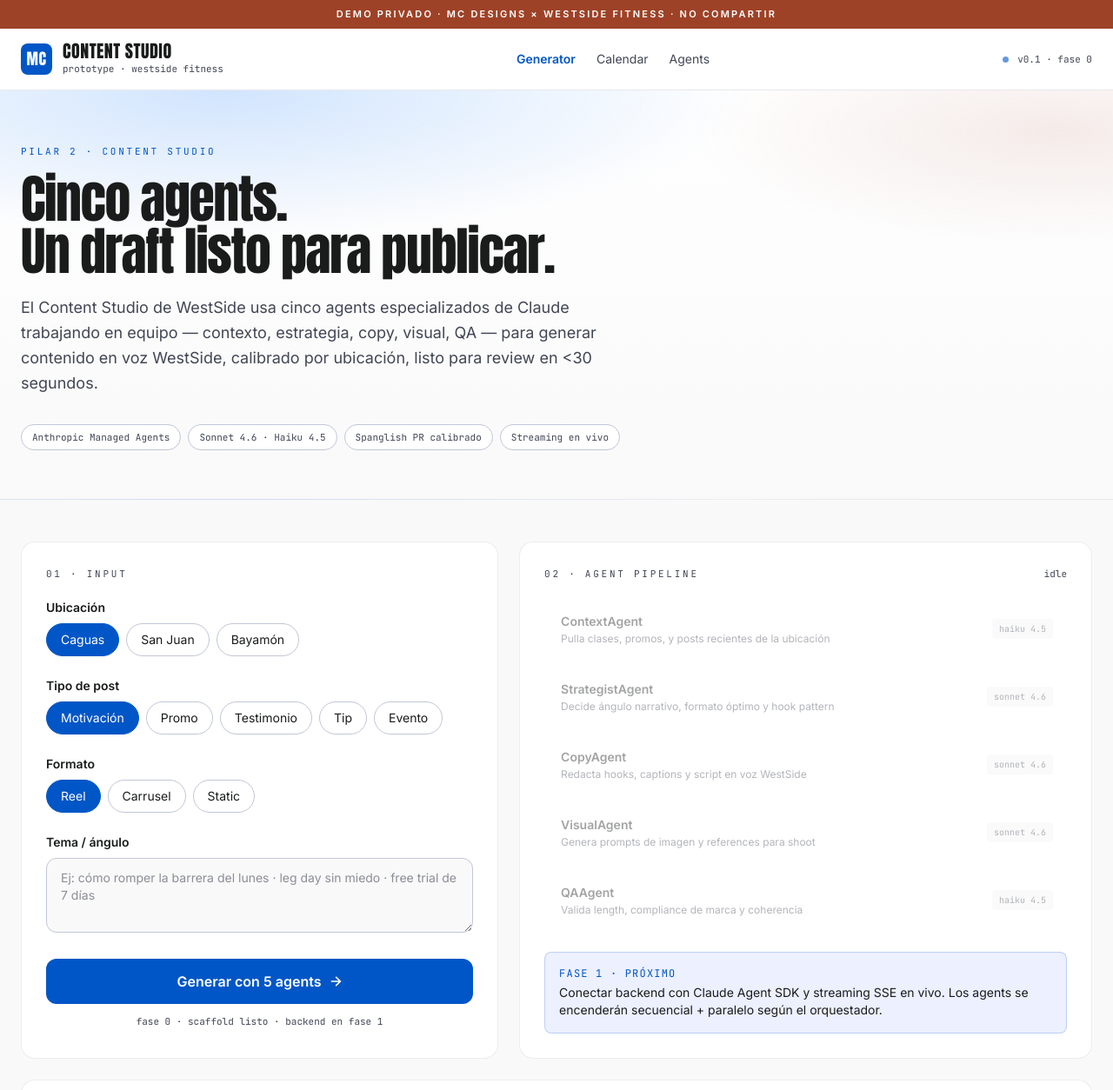
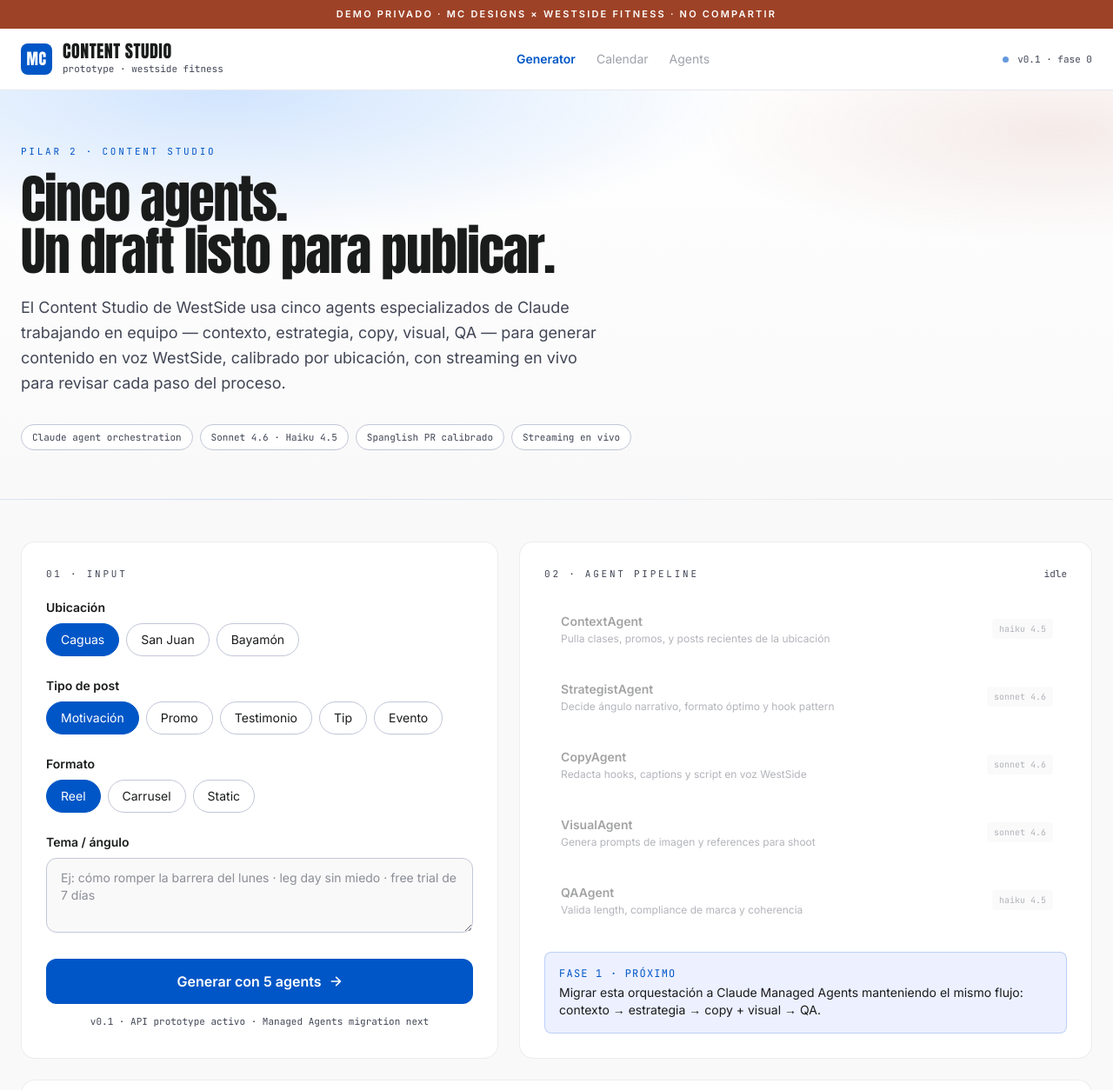
Before and after one commit to mcdesignspur-svg/mcdesigns-demos, a website built with Vite: page prototypes/westside/index.html in a window 1280 px wide. Shown: the top 1254 px of the page at 87% size. Built offline with nearby package versions, Linux system fonts and the light colour scheme.

Commit message:
Polish WestSide content prototype copy

```diff
--- a/api/prototypes/ws-tools.js
+++ b/api/prototypes/ws-tools.js
@@ -130,7 +130,7 @@
 export const BRAND_VOICE = {
     identity: 'WestSide Fitness Club · única cadena 100% puertorriqueña · 3 locations (Caguas, San Juan, Bayamón) · 20 años operando PR',
     tone: 'Spanglish PR natural, warm pero directo. Motivador sin ser cursi.',
-    vocabulary_yes: ['brutal', 'súper', 'chévere', 'bellaco', 'pa\'lante', 'échale', 'fuego', 'enfocao', 'reps', 'gainz', 'sets', 'cardio', 'leg day'],
+    vocabulary_yes: ['brutal', 'súper', 'chévere', 'pa\'lante', 'échale', 'fuego', 'enfocao', 'reps', 'gainz', 'sets', 'cardio', 'leg day'],
     vocabulary_no: ['team', 'nuestra familia fit', 'corporate wellness', 'elite athlete community'],
     arc: 'Problema → Proceso → Transformación. Viewer es el protagonista, WestSide la guía.',
     emoji_policy: 'máx 2-3 por caption, nunca overused',
--- a/api/westside-content.js
+++ b/api/westside-content.js
@@ -31,7 +31,7 @@
 ## Voz y tono WestSide
 - Spanglish puertorriqueño natural (mezcla español dominante con inglés gym: "reps", "gainz", "sets", "cardio", "leg day")
 - Warm pero directo. Motivador sin ser cursi.
-- Palabras permitidas: "brutal", "súper", "chévero", "bellaco", "pa'lante", "échale", "fuego", "enfocao"
+- Palabras permitidas: "brutal", "súper", "chévere", "pa'lante", "échale", "fuego", "enfocao"
 - NUNCA corporate, nunca emojis excesivos (máx 2-3 por caption)
 - Celebra la comunidad local. Menciona la ubicación específica cuando aplique.
 - Hablale al miembro como si fuera tu pana.
--- a/prototypes/westside/index.html
+++ b/prototypes/westside/index.html
@@ -120,10 +120,10 @@
                 <div class="text-[11px] font-mono text-inkMuted mt-0.5">prototype · westside fitness</div>
             </div>
         </div>
-        <nav class="hidden md:flex items-center gap-6 text-sm">
+        <nav class="hidden md:flex items-center gap-6 text-sm" aria-label="Prototype navigation">
             <a href="/prototypes/westside" class="text-brand font-semibold">Generator</a>
-            <a href="/prototypes/westside/calendar" class="text-inkMuted hover:text-ink">Calendar</a>
-            <a href="/prototypes/westside/agents" class="text-inkMuted hover:text-ink">Agents</a>
+            <span class="text-inkMuted/50 cursor-not-allowed" title="Coming in the production Content Studio">Calendar</span>
+            <span class="text-inkMuted/50 cursor-not-allowed" title="Managed Agents migration in progress">Agents</span>
         </nav>
         <div class="text-[11px] font-mono text-inkMuted">
             <span class="pulse-pip">v0.1 · fase 0</span>
@@ -142,11 +142,11 @@
         <p class="mt-5 max-w-2xl text-inkMuted text-lg leading-relaxed">
             El Content Studio de WestSide usa cinco agents especializados de Claude trabajando en equipo —
             contexto, estrategia, copy, visual, QA — para generar contenido en voz WestSide,
-            calibrado por ubicación, listo para review en &lt;30 segundos.
+            calibrado por ubicación, con streaming en vivo para revisar cada paso del proceso.
         </p>
 
         <div class="mt-8 flex flex-wrap gap-2 text-[11px] font-mono text-inkMuted">
-            <span class="px-3 py-1.5 rounded-full bg-white border border-outline">Anthropic Managed Agents</span>
+            <span class="px-3 py-1.5 rounded-full bg-white border border-outline">Claude agent orchestration</span>
             <span class="px-3 py-1.5 rounded-full bg-white border border-outline">Sonnet 4.6 · Haiku 4.5</span>
             <span class="px-3 py-1.5 rounded-full bg-white border border-outline">Spanglish PR calibrado</span>
             <span class="px-3 py-1.5 rounded-full bg-white border border-outline">Streaming en vivo</span>
@@ -197,7 +197,7 @@
             </button>
 
             <p class="mt-3 text-[11px] font-mono text-inkMuted text-center">
-                fase 0 · scaffold listo · backend en fase 1
+                v0.1 · API prototype activo · Managed Agents migration next
             </p>
         </div>
 
@@ -268,7 +268,7 @@
 
             <div class="mt-6 p-4 rounded-lg bg-brandSoft/50 border border-brand/20">
                 <div class="text-xs font-mono uppercase tracking-widest text-brand mb-1">Fase 1 · próximo</div>
-                <div class="text-sm text-ink">Conectar backend con Claude Agent SDK y streaming SSE en vivo. Los agents se encenderán secuencial + paralelo según el orquestador.</div>
+                <div class="text-sm text-ink">Migrar esta orquestación a Claude Managed Agents manteniendo el mismo flujo: contexto → estrategia → copy + visual → QA.</div>
             </div>
         </div>
     </div>
@@ -293,7 +293,7 @@
 <footer class="border-t border-outline/40 bg-white">
     <div class="max-w-7xl mx-auto px-6 py-6 flex items-center justify-between text-[11px] font-mono text-inkMuted">
         <div>MC Designs · prototypes/westside</div>
-        <div>build log · <a href="/prototypes/westside/agents" class="text-brand hover:underline">ver agents en vivo →</a></div>
+        <div>build log · Managed Agents migration next</div>
     </div>
 </footer>
 
```
